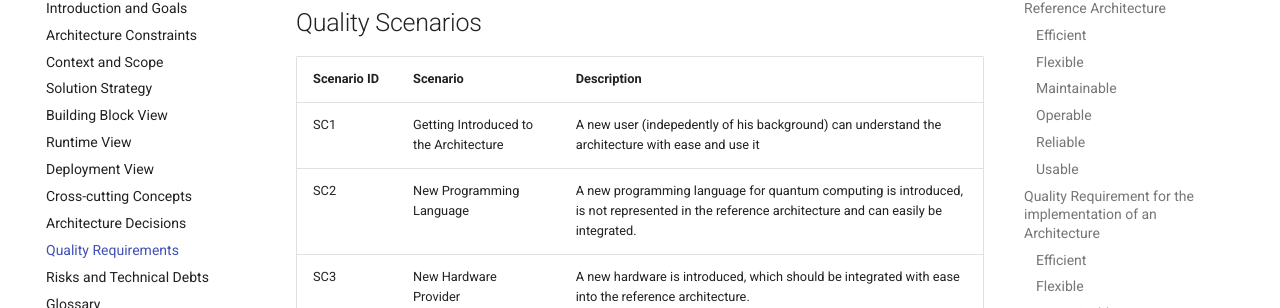
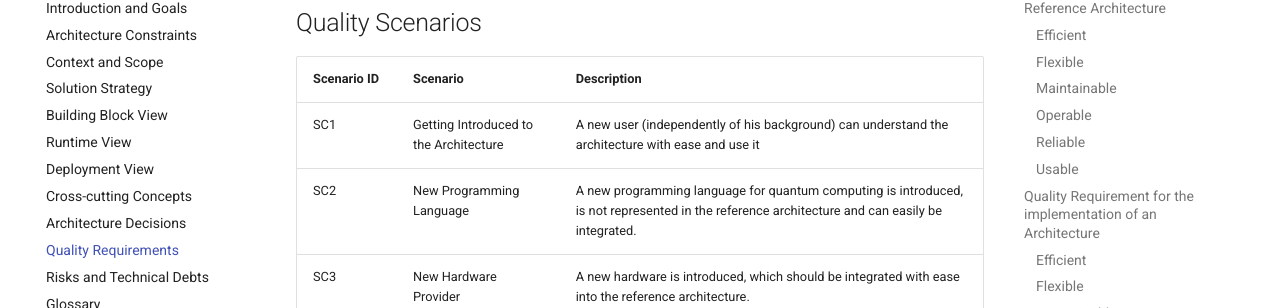
Before and after one commit to FullStaQD/architecture, an MkDocs documentation site: the page built from docs/10_quality_requirements.md, in a window 1280 px wide and 900 px high, scrolled down 5710 px. Shown: the part 145-453 px from the top of the window. Built offline with MkDocs 1.6.1 and Material for MkDocs 9.7.7, drawn with Linux system fonts in a browser that asks for light colours; comment, search, counter and statistics services are not loaded.

Commit message:
Update docs/10_quality_requirements.md
Co-authored-by: Max Schweikart <60352933+schweikart@users.noreply.github.com>
Signed-off-by: RinorKIT <tc4656@kit.edu>

```diff
--- a/docs/10_quality_requirements.md
+++ b/docs/10_quality_requirements.md
@@ -135,7 +135,7 @@ We sort the quality requirements after the [arc42 quality model](https://quality
 ## Quality Scenarios {#_quality_scenarios}
 Scenario ID | Scenario  | Description |
 |-------------| ------------- | ------------- |
-| SC1 | Getting Introduced to the Architecture  | A new user (indepedently of his background) can understand the architecture with ease and use it  |
+| SC1 | Getting Introduced to the Architecture  | A new user (independently of his background) can understand the architecture with ease and use it  |
 | SC2 | New Programming Language  | A new programming language for quantum computing is introduced, is not represented in the reference architecture and can easily be integrated. |
 | SC3 | New Hardware Provider  | A new hardware is introduced, which should be integrated with ease into the reference architecture. |
 | SC4 | Integration of HPC  | The possibility that a Stakeholder wants to use a program, which needs a HPC and a quantum processor.  |
```
